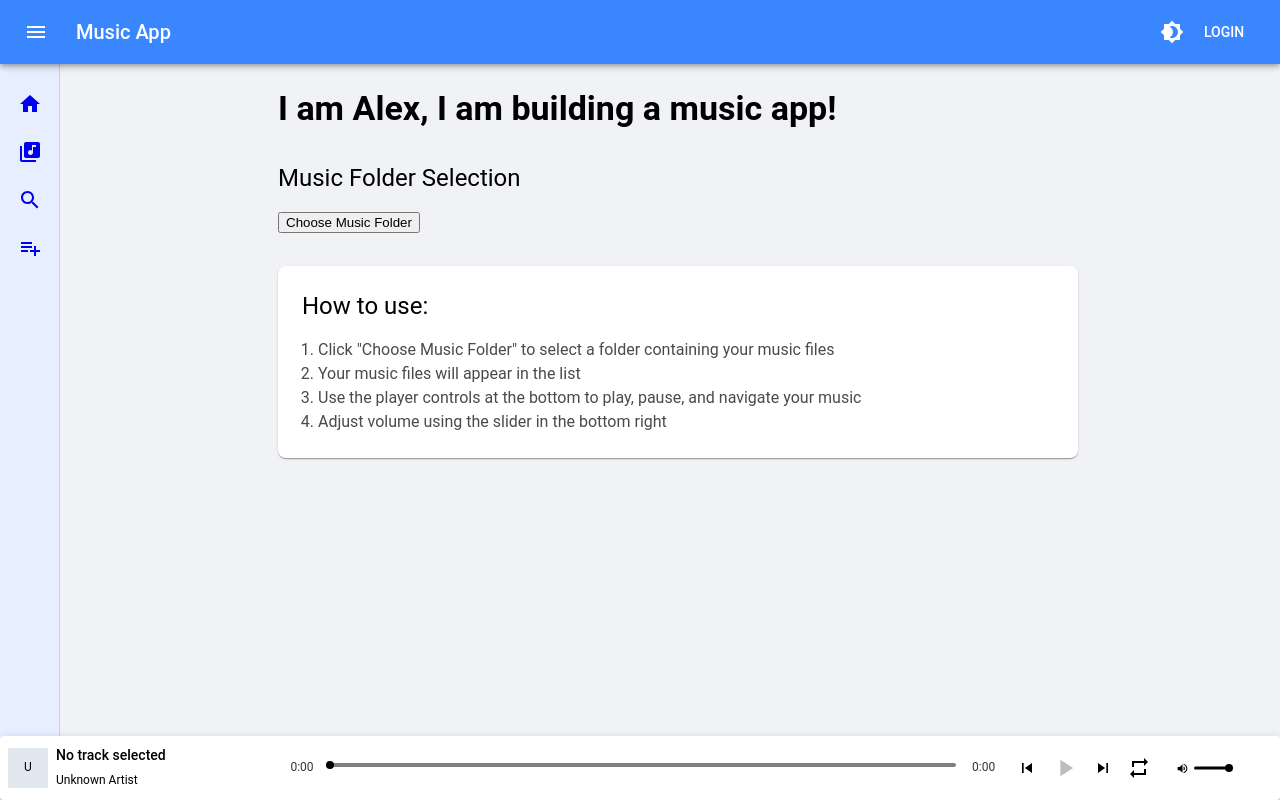
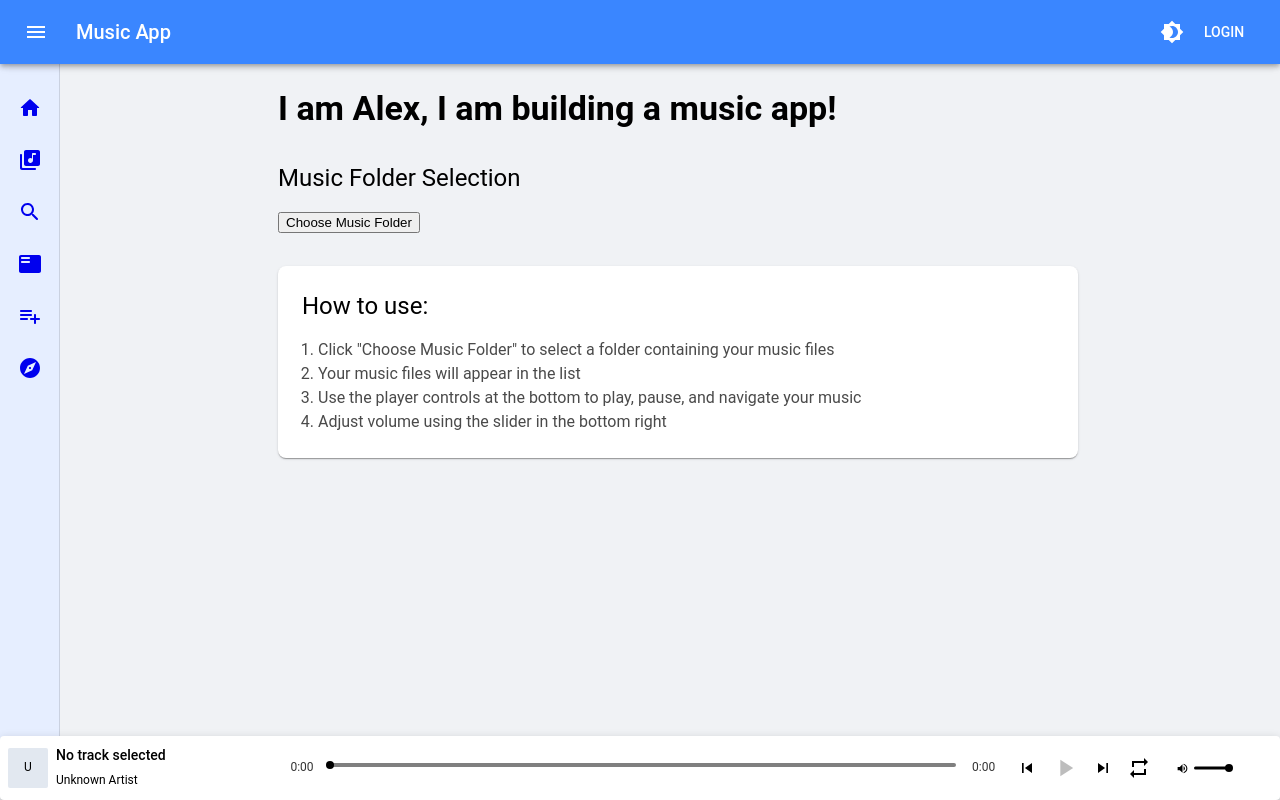
Before and after one commit to alexbarajas/music_app_project, a React (Vite) app: page / in a window 1280 px wide. Built offline with nearby package versions, Linux system fonts and the light colour scheme.

Commit message:
edited Sidebar.jsx so that it has newer looking icons

```diff
--- a/src/components/Sidebar.jsx
+++ b/src/components/Sidebar.jsx
@@ -8,10 +8,12 @@ import {
   useTheme,
 } from "@mui/material";
 import { Link } from "react-router-dom";
-import HomeIcon from "@mui/icons-material/Home";
-import LibraryMusicIcon from "@mui/icons-material/LibraryMusic";
-import SearchIcon from "@mui/icons-material/Search";
-import PlaylistAddIcon from "@mui/icons-material/PlaylistAdd";
+import HomeRoundedIcon from "@mui/icons-material/HomeRounded";
+import LibraryMusicRoundedIcon from "@mui/icons-material/LibraryMusicRounded";
+import SearchRoundedIcon from "@mui/icons-material/SearchRounded";
+import PlaylistAddRoundedIcon from "@mui/icons-material/PlaylistAddRounded";
+import FeaturedPlayListRoundedIcon from "@mui/icons-material/FeaturedPlayListRounded";
+import ExploreRoundedIcon from "@mui/icons-material/ExploreRounded";
 
 export default function Sidebar({ open }) {
   const theme = useTheme();
@@ -20,10 +22,20 @@ export default function Sidebar({ open }) {
   const drawerWidth = open ? 200 : 60;
 
   const menuItems = [
-    { text: "Home", icon: <HomeIcon />, path: "/" },
-    { text: "Library", icon: <LibraryMusicIcon />, path: "/library" },
-    { text: "Search", icon: <SearchIcon />, path: "/search" },
-    { text: "Playlists", icon: <PlaylistAddIcon />, path: "/playlists" },
+    { text: "Home", icon: <HomeRoundedIcon />, path: "/" },
+    { text: "Library", icon: <LibraryMusicRoundedIcon />, path: "/library" },
+    { text: "Search", icon: <SearchRoundedIcon />, path: "/search" },
+    {
+      text: "Playlists",
+      icon: <FeaturedPlayListRoundedIcon />,
+      path: "/playlists",
+    },
+    {
+      text: "Create Playlist",
+      icon: <PlaylistAddRoundedIcon />,
+      path: "/create-playlist",
+    },
+    { text: "Discover", icon: <ExploreRoundedIcon />, path: "/discover" },
   ];
 
   return (
@@ -68,6 +80,9 @@ export default function Sidebar({ open }) {
                     ? "rgba(0, 0, 0, 0.04)"
                     : "rgba(255, 255, 255, 0.08)",
               },
+              borderRadius: "8px",
+              margin: "4px 8px",
+              width: "auto",
             }}
           >
             <ListItemIcon
```
